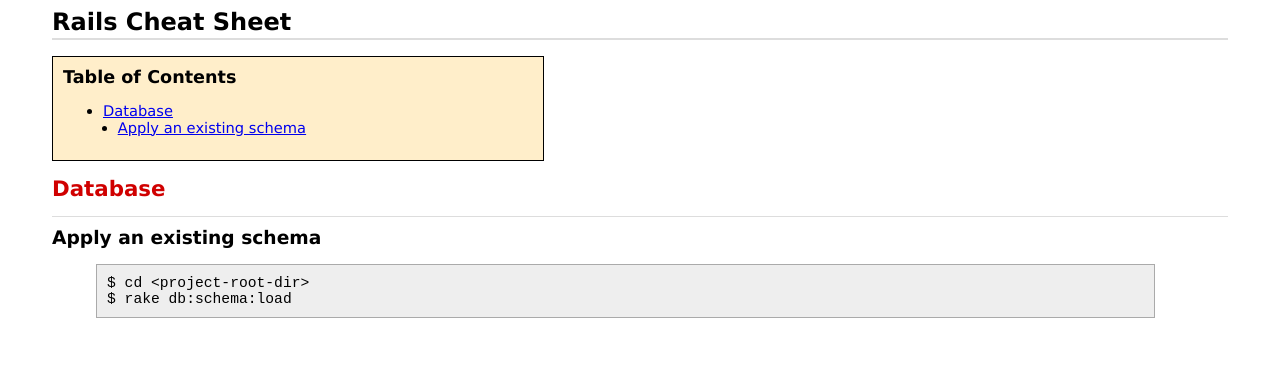
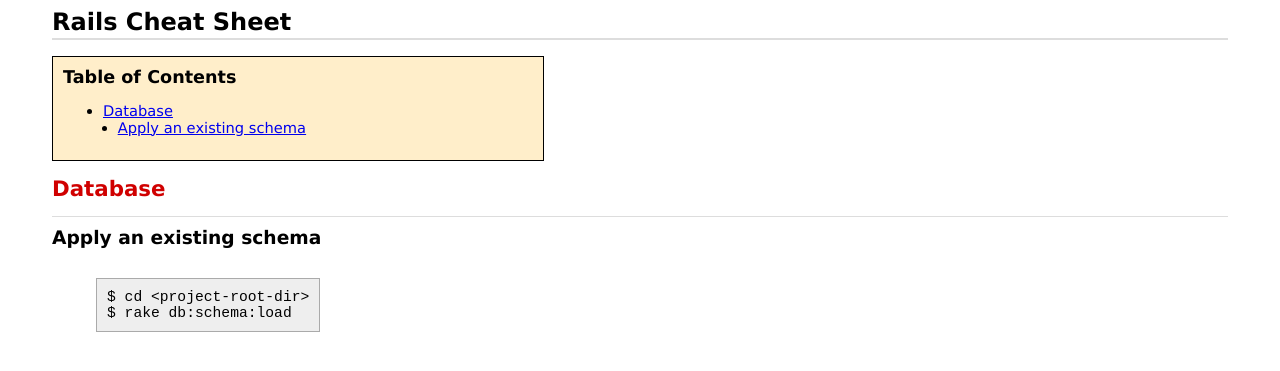
Before and after one commit to bmc/cheat-sheets, a Jekyll site: the page built from rails.md, in a window 1280 px wide. Shown: the top 371 px of the page. Built offline with Jekyll 4.4.1, drawn with Linux system fonts in a browser that asks for light colours.

Commit message:
<pre> is now shrink-to-fit

```diff
--- a/css/style.css
+++ b/css/style.css
@@ -43,6 +43,8 @@ blockquote
 
 pre
 {
+    /* "display: inline-block" forces browser to shrink width to fit. */
+    display: inline-block;
     margin-left: 3em;
     margin-right: 5em;
     padding: 10px;
```
